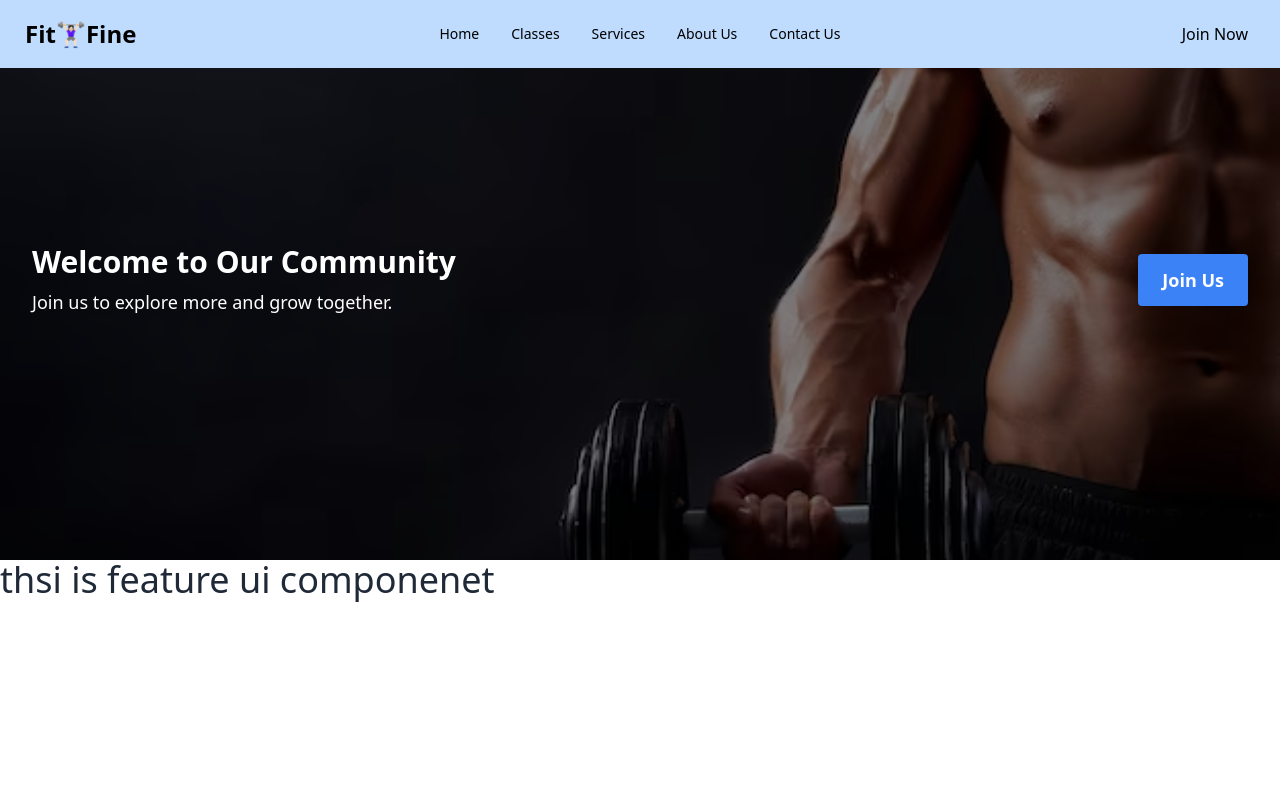
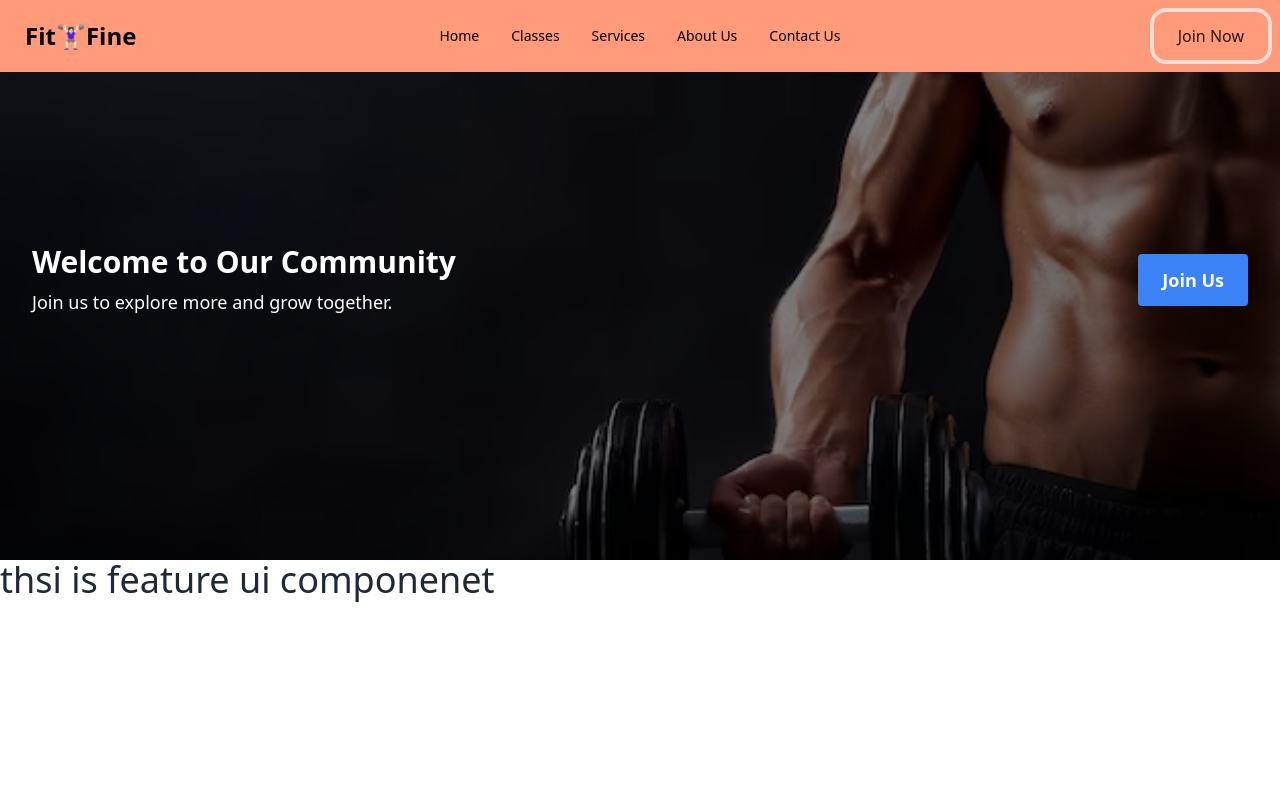
Before and after one commit to Sharmin64/gym-next-project-repo, a Next.js app: page / in a window 1280 px wide. Shown: the top 800 px of the page. Built offline with nearby package versions, Linux system fonts and the light colour scheme.

Commit message:
button issue fixed

```diff
--- a/src/app/commonui/Button.tsx
+++ b/src/app/commonui/Button.tsx
@@ -5,15 +5,15 @@ interface Description {
 const Button = ({ description }: Description) => {
   return (
     <div className="flex justify-center items-center">
-      <button className="relative group px-6 py-3 font-medium text-white overflow-hidden">
+      <button className="relative group px-6 py-3 font-medium text-white overflow-hidden border-4 border-[#ffddd3] rounded-2xl">
         {/* Yellow background (default) */}
-        <span className="absolute inset-0 translate-y-full transition-transform group-hover:translate-y-20 duration-500 ease-in-out border-b-4"></span>
+        <span className="absolute bg-[#ffddd3] inset-0 translate-y-full transition-transform group-hover:translate-y-20 duration-500 ease-in-out "></span>
 
         {/* Indigo background (slides in on hover) */}
-        <span className="absolute inset-0 bg-indigo-600 translate-y-full transition-transform transform group-hover:translate-y-0 duration-500 ease-in-out border-t-4 rounded-lg"></span>
+        <span className="absolute inset-0 bg-[#b33d18] translate-y-full transition-transform transform group-hover:translate-y-0 duration-500 ease-in-out rounded-lg"></span>
 
         {/* Button Text */}
-        <span className="relative z-10 text-black hover:text-white">
+        <span className="relative z-10 text-black hover:text-white animate-pulse">
           {description}
         </span>
       </button>
--- a/src/app/components/Shared/Navber.tsx
+++ b/src/app/components/Shared/Navber.tsx
@@ -4,7 +4,7 @@ import React from "react";
 
 const Navbar = () => {
   return (
-    <div className="navbar bg-blue-200 z-50 fixed top-0 w-full">
+    <div className="navbar bg-[#ff9a7a] z-50 fixed top-0 w-full">
       {/* Navbar Start */}
       <div className="navbar-start">
         {/* Mobile Dropdown */}
@@ -27,7 +27,7 @@ const Navbar = () => {
           </div>
           <ul
             tabIndex={0}
-            className="menu menu-sm dropdown-content bg-blue-200 rounded-box z-[1] mt-3 w-52 p-2 shadow text-black"
+            className="menu menu-sm dropdown-content bg-[#ffcdbd] rounded-box z-[1] mt-3 w-52 p-2 shadow text-black"
           >
             <li>
               <Link href={"/"}>Home</Link>
@@ -79,9 +79,9 @@ const Navbar = () => {
             <Link href={"/"}>Home</Link>
           </li>
           <li className="relative group">
-            <span className="hover:text-blue-500 cursor-pointer">Classes</span>
+            <span className="hover:text-white cursor-pointer">Classes</span>
             <ul
-              className="absolute left-0 mt-2 w-40 p-2 bg-white border rounded shadow-lg
+              className="absolute left-0 mt-2 w-40 p-2 bg-[#ffcdbd] border rounded shadow-lg
               transform scale-95 opacity-0 group-hover:scale-y-100 group-hover:opacity-100
               group-hover:translate-y-8 transition-all duration-500 ease-in-out "
             >
@@ -104,9 +104,9 @@ const Navbar = () => {
             </ul>
           </li>
           <li className="relative group">
-            <span className="hover:text-blue-500 cursor-pointer">Services</span>
+            <span className="hover:text-white cursor-pointer">Services</span>
             <ul
-              className="absolute left-0 mt-2 w-40 p-2 bg-white border rounded shadow-lg
+              className="absolute left-0 mt-2 w-40 p-2 bg-[#ffcdbd] border rounded shadow-lg
               transform scale-95 opacity-0 group-hover:scale-100 group-hover:opacity-100
               group-hover:translate-y-8 transition-all duration-500 ease-in-out"
             >
--- a/src/app/page.tsx
+++ b/src/app/page.tsx
@@ -1,6 +1,6 @@
 import React from "react";
-import Banner from "./components/ui/Banner";
-import Features from "./components/ui/Features";
+import Banner from "./components/homeui/Banner";
+import Features from "./components/homeui/Features";
 
 const HomePage = () => {
   return (
```
Also changed, not shown: src/app/components/homeui/Banner.tsx (renamed from src/app/components/ui/Banner.tsx), src/app/components/homeui/Features.tsx (renamed from src/app/components/ui/Features.tsx), 1 other file (tests, documents, lock files or other folders).
